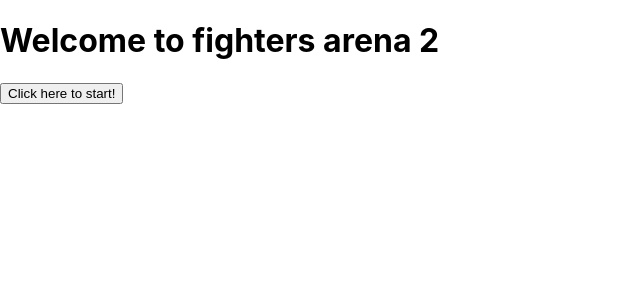
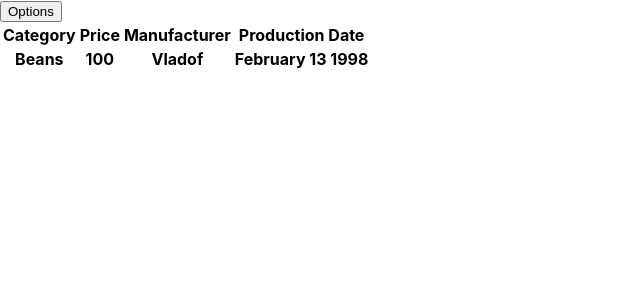
Before and after one commit to AwesomeToast123/assessment, a React (Create React App) app: page / in a window 1280 px wide. Shown: the top 300 px of the page, without its empty margins (0-640 px from the left). Built offline with nearby package versions, Linux system fonts and the light colour scheme.

Commit message:
update on Task5

```diff
--- a/package.json
+++ b/package.json
@@ -3,6 +3,9 @@
   "version": "0.1.0",
   "private": true,
   "dependencies": {
+    "@emotion/react": "^11.7.1",
+    "@emotion/styled": "^11.6.0",
+    "@mui/material": "^5.4.0",
     "@testing-library/jest-dom": "^5.16.1",
     "@testing-library/react": "^12.1.2",
     "@testing-library/user-event": "^13.5.0",
--- a/src/App.js
+++ b/src/App.js
@@ -7,7 +7,7 @@ import Task4 from './pages/Task4';
 import Task2 from './pages/Task2';
 function App() {
     return (
-        <Task3 />
+        <Task5 />
     );
 }
 
--- a/src/pages/Task5/Task5.js
+++ b/src/pages/Task5/Task5.js
@@ -1,6 +1,4 @@
 import React, { Component } from 'react';
-
-
 
 
 class Task5 extends Component{
@@ -9,7 +7,6 @@ class Task5 extends Component{
       super(props);
       this.state={
          products:[],
-         show: false
       }
    }
 
@@ -29,7 +26,9 @@ class Task5 extends Component{
       this.setState({
          show:true
       });
+
    }
+
 
    Table() {
          this.state.products.map((item, key) => {
@@ -59,10 +58,38 @@ class Task5 extends Component{
    }
 
    render(){
+      const Row = () =>{
+        return(
+         this.state.products.map((item, key) => {
+            return(
+               <div>
+               <table className="table">
+                <thead>
+                  <tr>
+                    <th>Category</th>
+                    <th>Price</th>
+                    <th>Manufacturer</th>
+                    <th>Production Date</th>
+                </tr>
+               </thead>
+               <tbody>
+               <tr>
+                  <th>{item.Category}</th>
+                  <th>{item.Price}</th>
+                  <th>{item.Manufacturer}</th>
+                  <th>{item.ProductionDate }</th>
+               </tr>
+               </tbody>
+               </table>
+               </div>
+            )
+         })
+        )
+      }
       return(
           <div>
             <button onClick={this.sidePanel}>Options</button>
-
+             <Row />
           </div>
       )
    }
```
Also changed, not shown: 1 other file (tests, documents, lock files or other folders).
